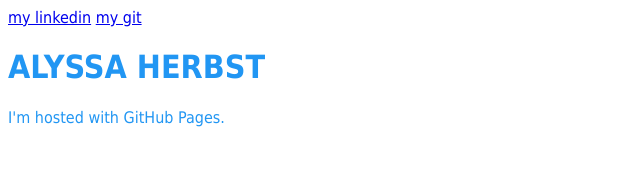
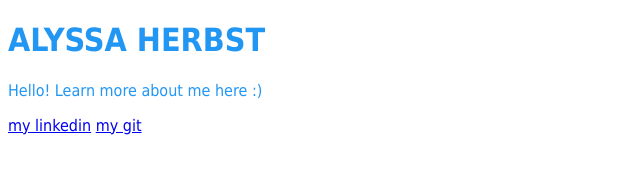
Before and after one commit to akherbst2/akherbst.github.io, a plain HTML site: page index.html in a window 1280 px wide. Shown: the whole page, without its empty margins (0-640 px from the left). Drawn offline with Linux system fonts and the light colour scheme.

Commit message:
Description added

```diff
--- a/index.html
+++ b/index.html
@@ -14,9 +14,10 @@
 </style>
 </head>
 <body>
+
+<h1 id="@+id/first_name"><b>ALYSSA HERBST</b></h1>
+<p>Hello!  Learn more about me here :)</p>
 <a href="https://www.linkedin.com/profile/preview?locale=en_US&trk=prof-0-sb-preview-primary-button">my linkedin</a>
 <a href="https://github.com/akherbst2">my git</a>
-<h1 id="@+id/first_name"><b>ALYSSA HERBST</b></h1>
-<p>I'm hosted with GitHub Pages.</p>
 </body>
 </html>
```
